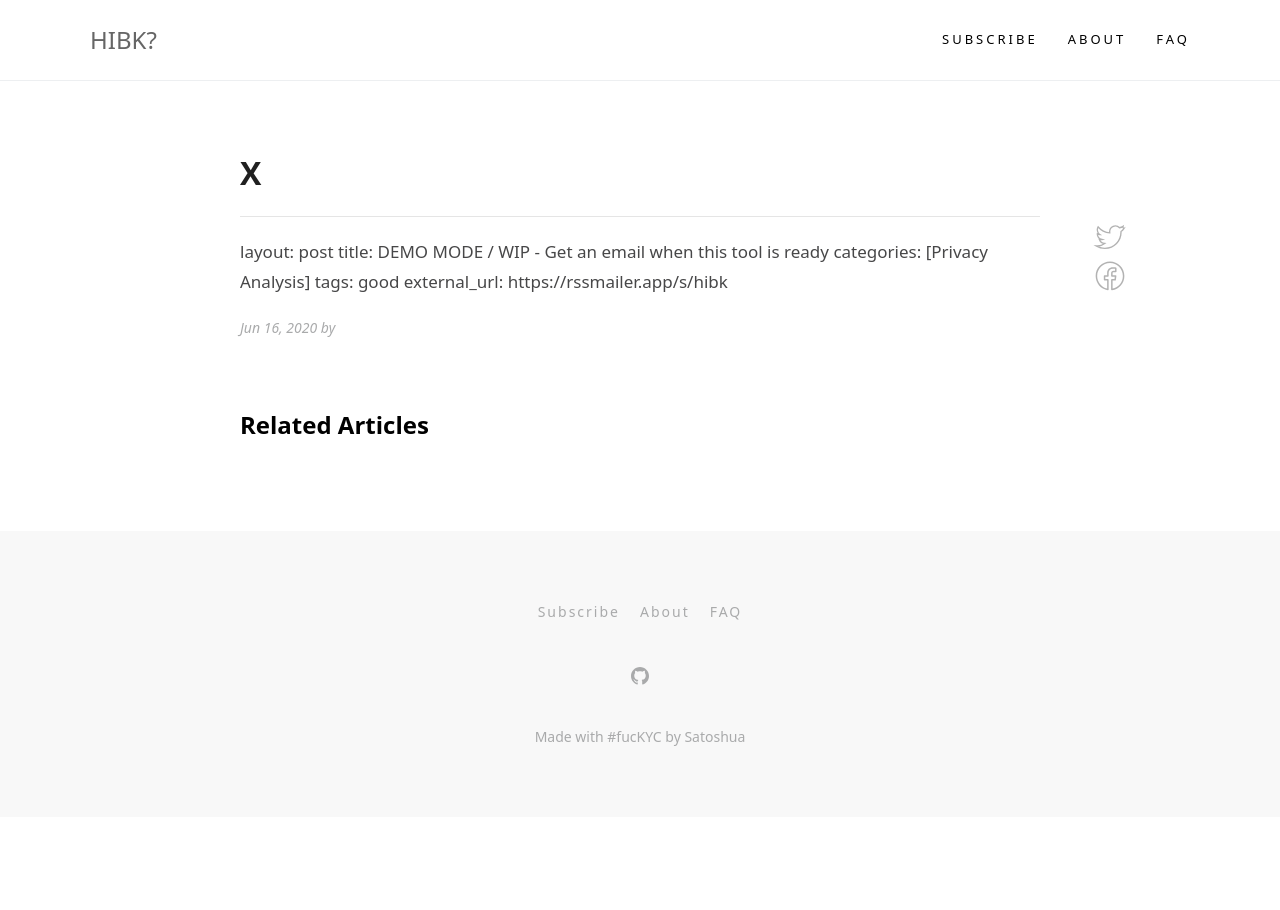
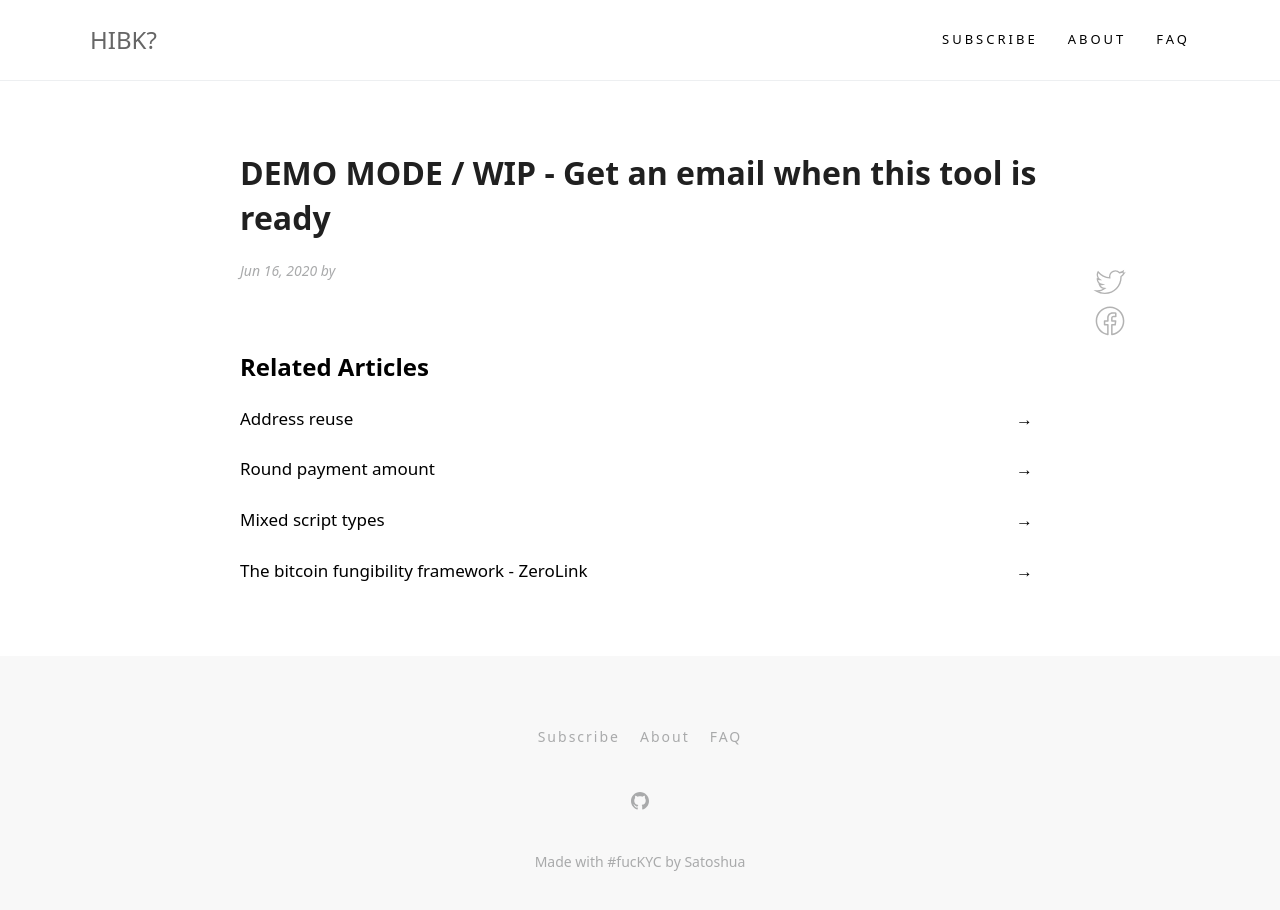
Before and after one commit to haveibeenknown/hibk, a Jekyll site: the page built from _posts/2020-06-16-x.md, in a window 1280 px wide and 942 px high. Shown: the top 910 px of the window. Built offline with Jekyll 4.4.1, drawn with Linux system fonts in a browser that asks for light colours; our own code applies the rules of GitHub Pages for plain Markdown files.

Commit message:
fix tags

```diff
--- a/_layouts/help.html
+++ b/_layouts/help.html
@@ -93,7 +93,7 @@ function showContainer(id) {
             {% for post in site.tags[page.featured.tag] %}
 				{% if post.external_url %}
 				<li><a href="{{ post.external_url }}">{{post.title}}</a></li>
-				{% elsif post.tags contains promo %}
+				{% elsif post.tags contains "promo" %}
                 <li><a href="{{ site.baseurl }}{{ post.url }}" style="font-weight: bold;">{{post.title}}</a></li>
 				{% else %}
                 <li><a href="{{ site.baseurl }}{{ post.url }}">{{post.title}}</a></li>
--- a/_posts/2020-06-16-x.md
+++ b/_posts/2020-06-16-x.md
@@ -4,3 +4,4 @@ title: DEMO MODE / WIP - Get an email when this tool is ready
 categories: [Privacy Analysis]
 tags: good
 external_url: https://rssmailer.app/s/hibk
+---
```
